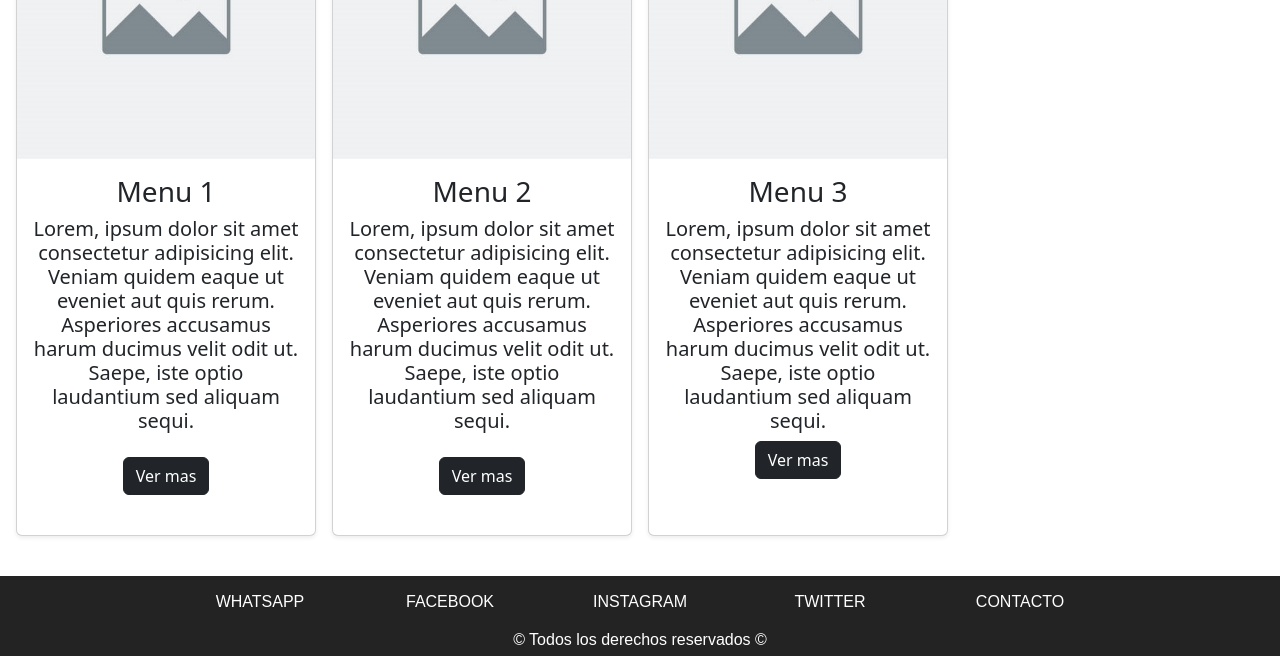
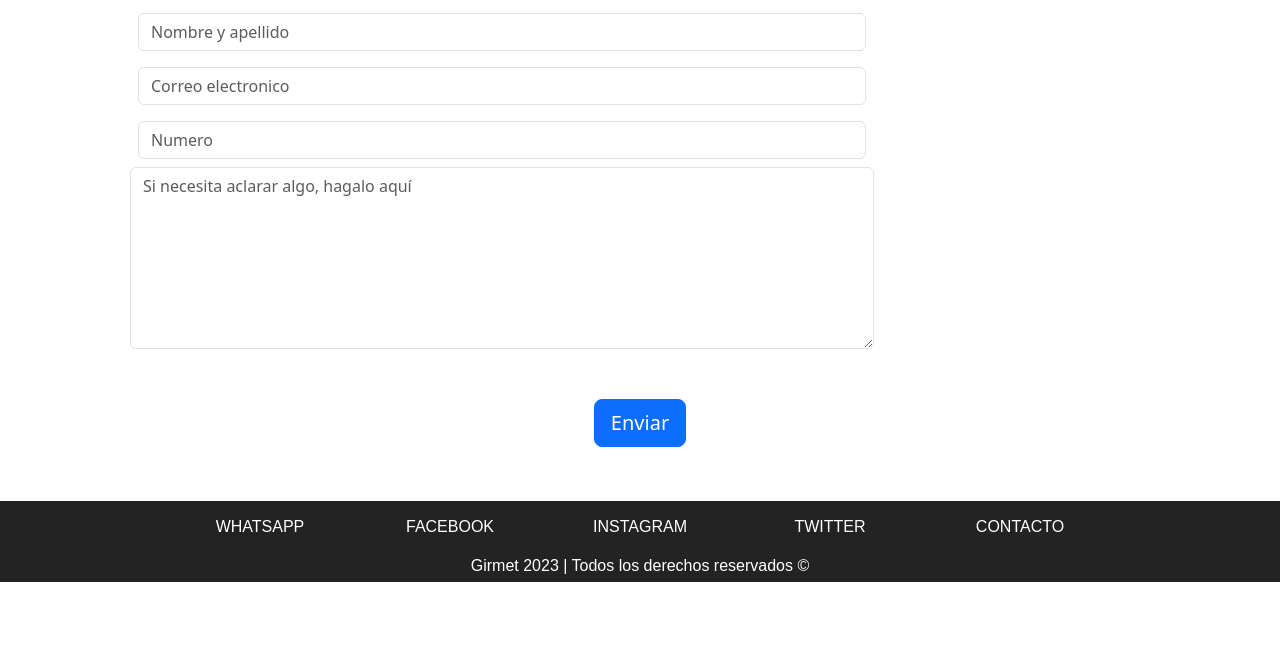
Before and after one commit to Ram0neta/Proyecto, a website: page pages/reservas.html in a window 1280 px wide. Shown: the part 217-873 px from the top of the page. After the commit the page ends 800 px from the top, so only its background shows below. Drawn offline with nearby package versions, Linux system fonts and the light colour scheme.

Commit message:
actualizacion favicon, reservas y sucursales

```diff
--- a/pages/reservas.html
+++ b/pages/reservas.html
@@ -1,5 +1,6 @@
 <!DOCTYPE html>
 <html lang="en">
+
 <head>
     <meta charset="UTF-8">
     <meta name="viewport" content="width=device-width, initial-scale=1.0">
@@ -7,6 +8,7 @@
     <link href="https://cdn.jsdelivr.net/npm/bootstrap@5.3.0-alpha1/dist/css/bootstrap.min.css" rel="stylesheet"
         integrity="sha384-GLhlTQ8iRABdZLl6O3oVMWSktQOp6b7In1Zl3/Jr59b6EGGoI1aFkw7cmDA6j6gD" crossorigin="anonymous">
     <link rel="stylesheet" href="../style/css/style.css">
+    <link rel="shortcut icon" href="../images/favicon.jpg" type="image/x-icon">
 </head>
 
 
@@ -42,54 +44,62 @@
             </div>
         </nav>
     </header>
+    <div>
+        <h2 class="text-center" style="padding: 60px; font-family: fantasy;">¡Podes reservar tu lugar aca!</h2>
+    </div>
+    <div class="container">
+        <div class="row">
+            <div class="col-md-12">
+                <div class="well well-sm">
+                    <form class="form-horizontal" method="post">
+                        <fieldset>
+                            <div class="form-group">
+                                <span class="col-md-1 col-md-offset-2 text-center"><i
+                                        class="fa fa-user bigicon"></i></span>
+                                <div class="col-md-8 mx-5 p-2">
+                                    <input id="fname" name="name" type="text" placeholder="Nombre y apellido"
+                                        class="form-control">
+                                </div>
+                            </div>
 
-    <main>
-        <div class="container-fluid bg-trasparent my-4 p-3" style="position: relative;">
-            <div class="row row-cols-1 row-cols-xs-2 row-cols-sm-2 row-cols-lg-4 g-3 text-center">
-                <div class="col" id="menu1">
-                    <div class="card h-100 shadow-sm"> <img src="../images/imagedefault.jpg" class="card-img-top"
-                            alt="...">
-                        <div class="card-body">
-                            <h3 class="card-title text-center">Menu 1</h3>
-                            <h5 class="card-text">Lorem, ipsum dolor sit amet consectetur adipisicing elit. Veniam
-                                quidem eaque ut eveniet aut quis rerum. Asperiores accusamus harum ducimus velit odit
-                                ut. Saepe, iste optio laudantium sed aliquam sequi.</h5>
-                            <div class="text-center my-4"> <a href="#" class="btn btn-dark">Ver mas</a> </div>
-                        </div>
-                    </div>
-                </div>
+                            <div class="form-group">
+                                <span class="col-md-1 col-md-offset-2 text-center"><i
+                                        class="fa fa-envelope-o bigicon"></i></span>
+                                <div class="col-md-8 mx-5 p-2">
+                                    <input id="email" name="email" type="text" placeholder="Correo electronico"
+                                        class="form-control">
+                                </div>
+                            </div>
 
-                <div class="col" id="menu2">
-                    <div class="card h-100 shadow-sm"> <img src="../images/imagedefault.jpg" class="card-img-top"
-                            alt="...">
-                        <div class="card-body">
-                            <h3 class="card-title text-center">Menu 2</h3>
-                            <h5 class="card-text">Lorem, ipsum dolor sit amet consectetur adipisicing elit. Veniam
-                                quidem eaque ut eveniet aut quis rerum. Asperiores accusamus harum ducimus velit odit
-                                ut. Saepe, iste optio laudantium sed aliquam sequi.</h5>
-                            <div class="text-center my-4"> <a href="#" class="btn btn-dark">Ver mas</a> </div>
-                        </div>
-                    </div>
-                </div>
+                            <div class="form-group">
+                                <span class="col-md-1 col-md-offset-2 text-center"><i
+                                        class="fa fa-phone-square bigicon"></i></span>
+                                <div class="col-md-8 mx-5 p-2">
+                                    <input id="phone" name="phone" type="text" placeholder="Numero" class="form-control">
+                                </div>
+                            </div>
 
-                <div class="col" id="menu3">
-                    <div class="card h-100 shadow-sm"> <img src="../images/imagedefault.jpg" class="card-img-top"
-                            alt="...">
-                        <div class="card-body">
-                            <h3 class="card-title text-center">Menu 3</h3>
-                            <h5 class="card-text">Lorem, ipsum dolor sit amet consectetur adipisicing elit. Veniam
-                                quidem eaque ut eveniet aut quis rerum. Asperiores accusamus harum ducimus velit odit
-                                ut. Saepe, iste optio laudantium sed aliquam sequi.</h5>
-                            <div class="text-center"> <a href="#" class="btn btn-dark">Ver mas</a> </div>
-                            <div class="clearfix mb-1"> <span class="float-start"><i
-                                        class="far fa-question-circle"></i></span> <span class="float-end"><i
-                                        class="fas fa-plus"></i></span> </div>
-                        </div>
-                    </div>
+                            <div class="form-group">
+                                <span class="col-md-1 col-md-offset-2 text-center"><i
+                                        class="fa fa-pencil-square-o bigicon"></i></span>
+                                <div class="col-md-8 mx-5">
+                                    <textarea class="form-control" id="message" name="message"
+                                        placeholder="Si necesita aclarar algo, hagalo aquí"
+                                        rows="7"></textarea>
+                                </div>
+                            </div>
+
+                            <div class="form-group" style="padding: 50px;">
+                                <div class="col-md-12 text-center">
+                                    <button type="submit" class="btn btn-primary btn-lg">Enviar</button>
+                                </div>
+                            </div>
+                        </fieldset>
+                    </form>
                 </div>
             </div>
         </div>
-    </main>
+    </div>
 
     <footer class="text-center text-white" style="background-color: #232323">
 
@@ -130,7 +140,7 @@
             </section>
         </div>
         <div class="text-center p-1">
-            <a> © Todos los derechos reservados © </a>
+            <a>  Girmet 2023 | Todos los derechos reservados © </a>
         </div>
     </footer>
     <script src="https://cdn.jsdelivr.net/npm/bootstrap@5.3.0-alpha1/dist/js/bootstrap.bundle.min.js"
```
Also changed, not shown: index.html (+2 -1 lines), pages/contacto.html (+6 -1 lines), pages/menu.html (+3 -2 lines), pages/sucursales.html (+23 -2 lines), images/favicon.jpg (added).
